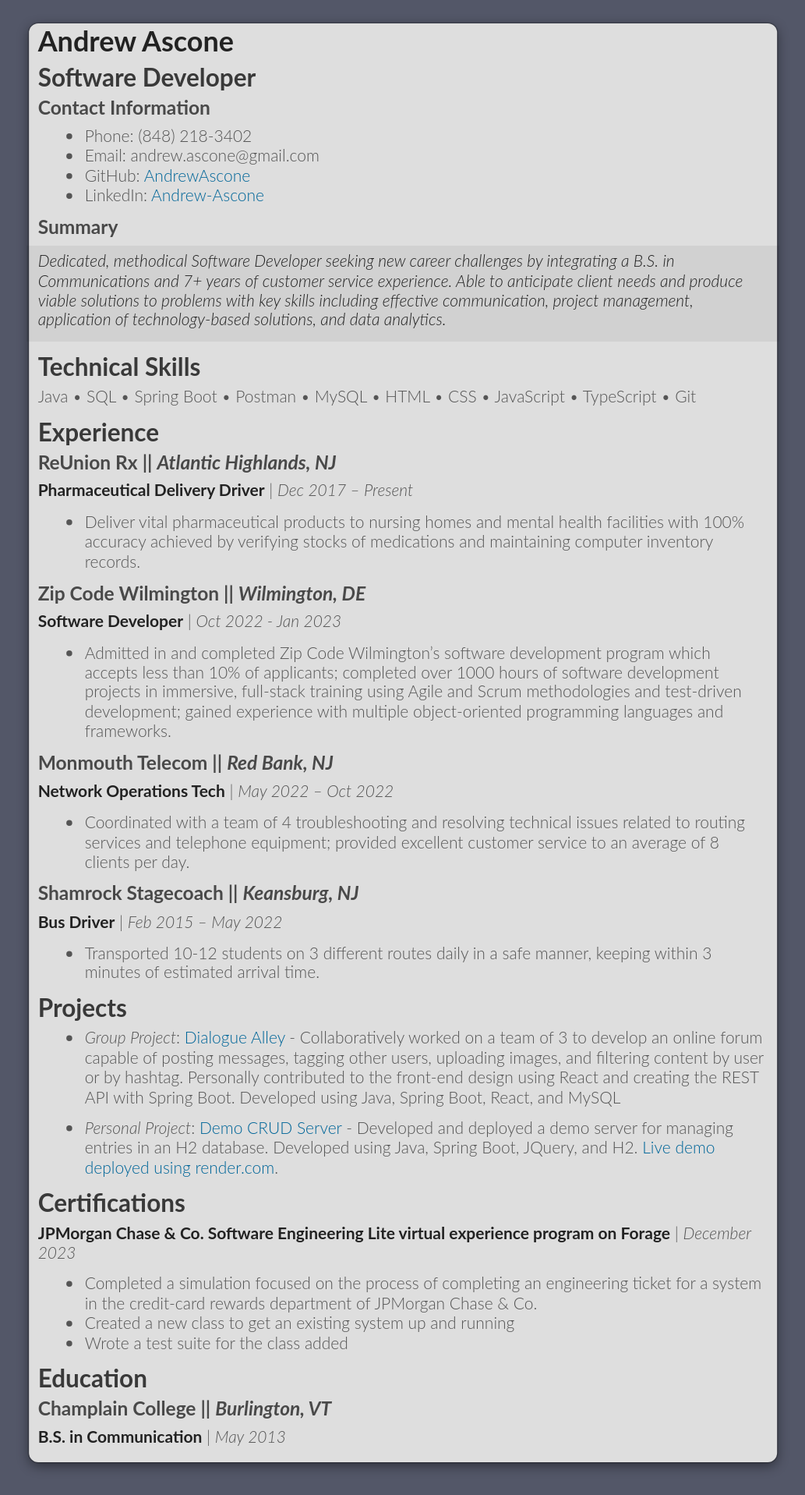
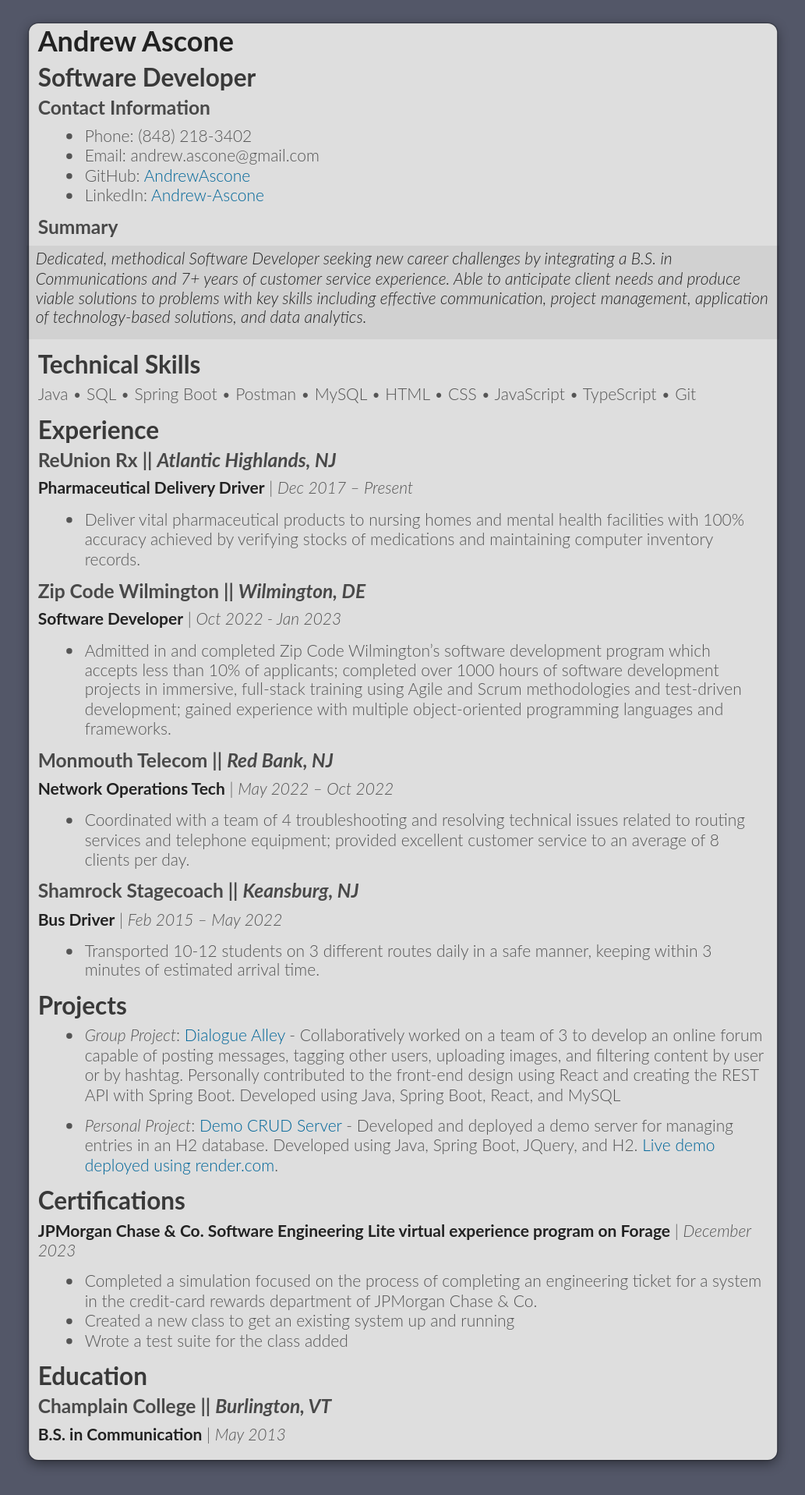
Before and after one commit to AndrewAscone/AndrewAscone, a Jekyll site: the page built from index.md, in a window 1280 px wide. Shown: the whole page at 78% size, without its empty margins (123-1156 px from the left). Built offline with Jekyll 4.4.1, drawn with Linux system fonts in a browser that asks for light colours; our own code applies the rules of GitHub Pages for plain Markdown files; the repository's description, which GitHub fills in, is left out.

Commit message:
Adjusting blockquote padding

```diff
--- a/assets/css/style.css
+++ b/assets/css/style.css
@@ -354,7 +354,7 @@ h6 {
 
 blockquote {
   margin: 0 -10px 10px;
-  padding: 5px 10px 0.2px 10px;
+  padding: 3px 8px 0.2px 8px;
   font-style: italic;
   background: #ccc;
   background: rgba(0, 0, 0, 0.06);
```
